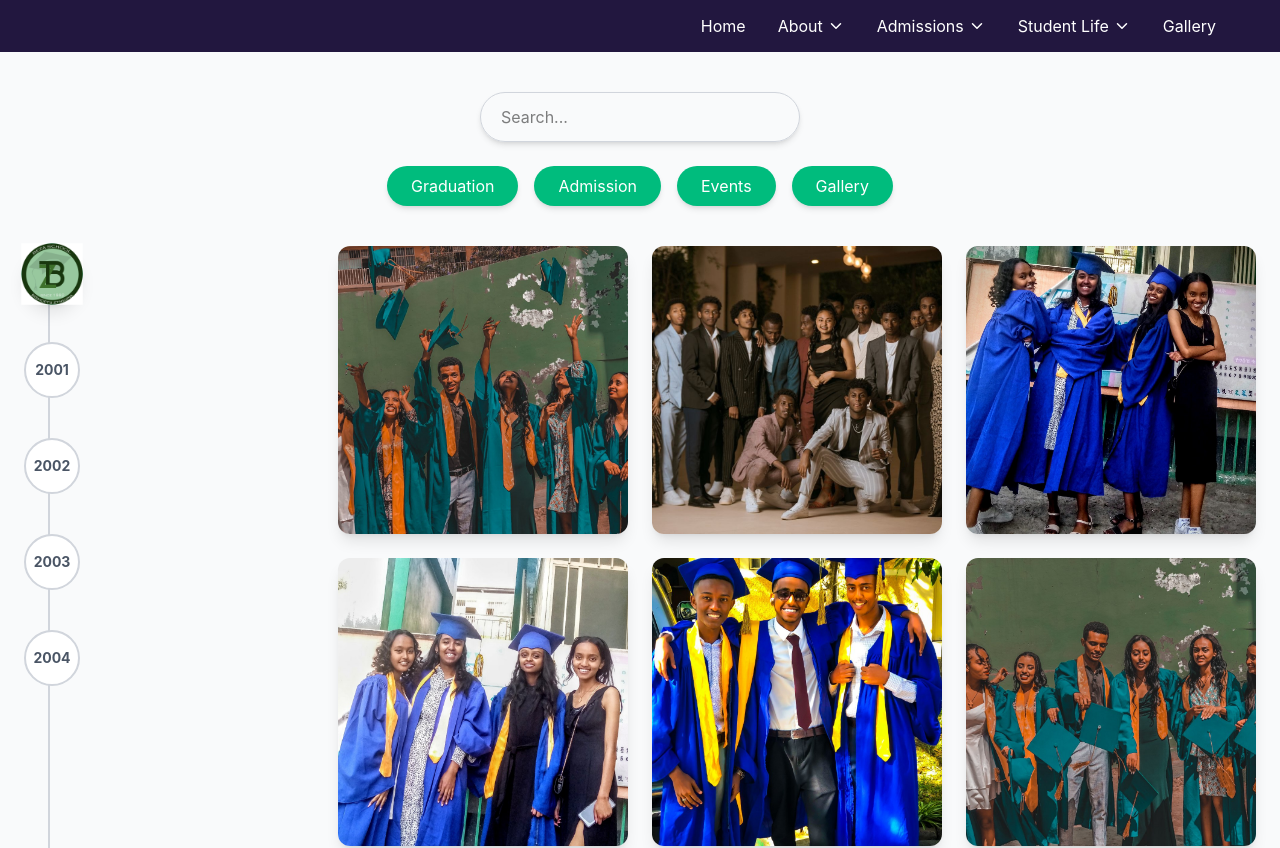
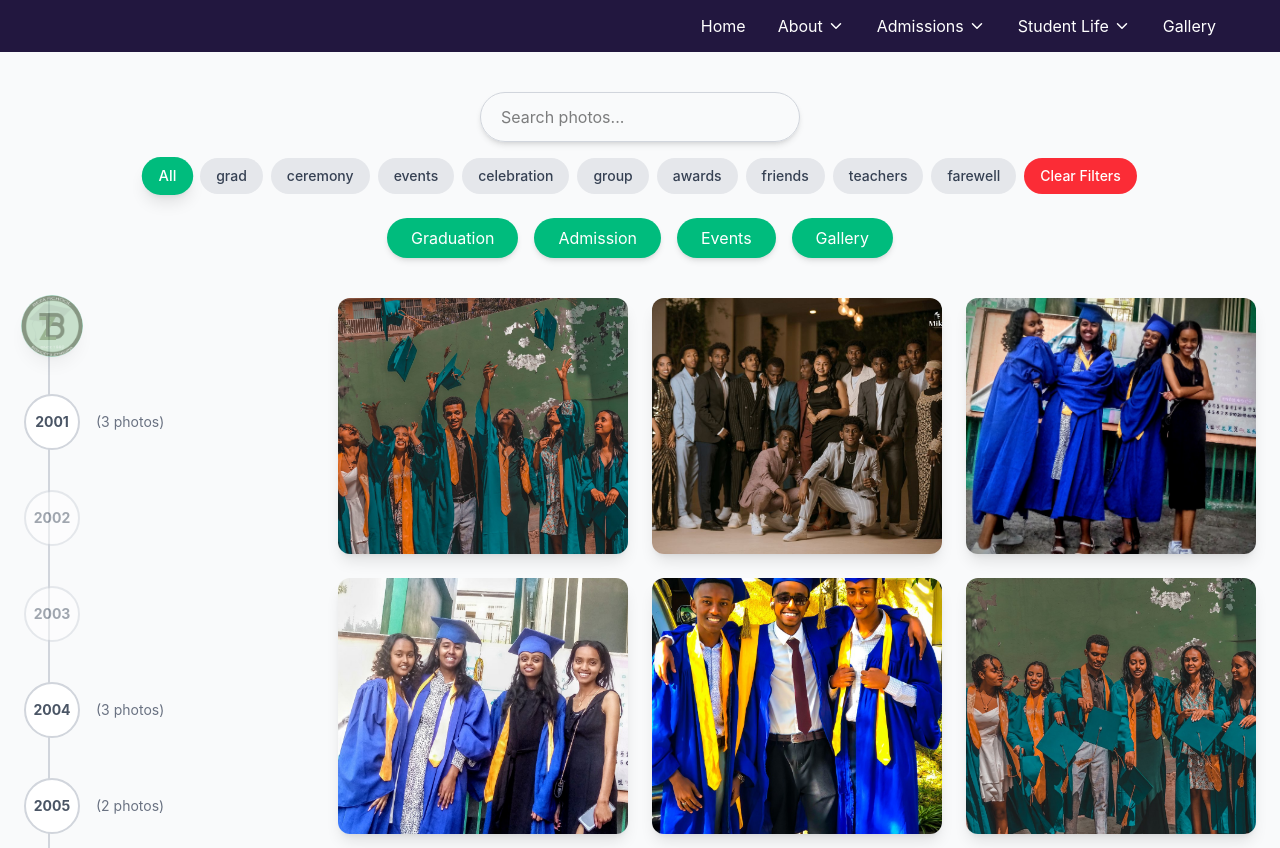
Before and after one commit to amans96/beza-, a React (Vite) app: page /gallery in a window 1280 px wide. Shown: the top 848 px of the page. Built offline with nearby package versions, Linux system fonts and the light colour scheme.

Commit message:
refactored header.jsx

```diff
--- a/src/components/Header.jsx
+++ b/src/components/Header.jsx
@@ -11,30 +11,95 @@ import img9 from "../assets/image9.jpg";
 
 export default function Timeline() {
   const [activeYear, setActiveYear] = useState(2000);
+  const [activeTag, setActiveTag] = useState("All");
+  const [search, setSearch] = useState("");
 
-  const years = Array.from({ length: 5 }, (_, i) => 2000 + i);
+  // Generate years from 2000 to 2005
+  const years = Array.from({ length: 6 }, (_, i) => 2000 + i);
 
-  const Photo = [
-    { id: "photo1", real: img1, disc: "Graduation ceremony 2001 batch" },
-    { id: "photo2", real: img2, disc: "Students celebrating after exams" },
-    { id: "photo3", real: img3, disc: "Class group photo on campus" },
-    { id: "photo4", real: img4, disc: "Award distribution moment" },
-    { id: "photo5", real: img5, disc: "Friends during graduation day" },
-    { id: "photo6", real: img6, disc: "Teachers and students together" },
-    { id: "photo7", real: img7, disc: "Campus celebration event" },
-    { id: "photo9", real: img9, disc: "Final farewell group photo" },
+  const photos = [
+    { id: "photo1", real: img1, disc: "Graduation ceremony 2001 batch", year: 2004, tags: ["grad", "ceremony"] },
+    { id: "photo2", real: img2, disc: "Students celebrating after exams", year: 2004, tags: ["events", "celebration"] },
+    { id: "photo3", real: img3, disc: "Class group photo on campus", year: 2001, tags: ["grad", "group"] },
+    { id: "photo4", real: img4, disc: "Award distribution moment", year: 2005, tags: ["ceremony", "awards"] },
+    { id: "photo5", real: img5, disc: "Friends during graduation day", year: 2005, tags: ["grad", "friends"] },
+    { id: "photo6", real: img6, disc: "Teachers and students together", year: 2001, tags: ["events", "teachers"] },
+    { id: "photo7", real: img7, disc: "Campus celebration event", year: 2001, tags: ["events", "celebration"] },
+    { id: "photo9", real: img9, disc: "Final farewell group photo", year: 2004, tags: ["grad", "farewell"] },
   ];
+
+  // Get unique tags from all photos
+  const allTags = ["All", ...new Set(photos.flatMap(photo => photo.tags))];
+
+  // Filter photos based on year, tag, and search
+  const filteredPhotos = photos.filter(photo => {
+    const yearMatch = activeYear === 2000 || photo.year === activeYear;
+    const tagMatch = activeTag === "All" || photo.tags.includes(activeTag);
+    const searchMatch = photo.disc.toLowerCase().includes(search.toLowerCase());
+    return yearMatch && tagMatch && searchMatch;
+  });
+
+  // Check if there are any photos after filtering
+  const hasPhotos = filteredPhotos.length > 0;
+
+  // Handle year click
+  const handleYearClick = (year) => {
+    setActiveYear(year);
+  };
+
+  // Handle tag click
+  const handleTagClick = (tag) => {
+    setActiveTag(tag);
+  };
+
+  // Handle search input
+  const handleSearchChange = (e) => {
+    setSearch(e.target.value);
+  };
+
+  // Clear all filters
+  const clearFilters = () => {
+    setActiveYear(2000);
+    setActiveTag("All");
+    setSearch("");
+  };
 
   return (
     <div className="w-full min-h-screen bg-gray-50">
 
-      {/* ================= SEARCH BAR ================= */}
-      <div className="flex justify-center pt-10">
+      {/* ================= SEARCH AND FILTERS ================= */}
+      <div className="flex flex-col items-center pt-10 space-y-4">
+        {/* Search Bar */}
         <input
           type="text"
-          placeholder="Search..."
+          placeholder="Search photos..."
+          value={search}
+          onChange={handleSearchChange}
           className="w-80 px-5 py-3 rounded-full border border-gray-300 shadow-md outline-none focus:ring-2 focus:ring-emerald-500"
         />
+
+        {/* Tag Filters */}
+        <div className="flex flex-wrap justify-center gap-2">
+          {allTags.map((tag) => (
+            <button
+              key={tag}
+              onClick={() => handleTagClick(tag)}
+              className={`px-4 py-2 rounded-full text-sm font-medium transition-all ${
+                activeTag === tag
+                  ? "bg-emerald-500 text-white shadow-lg scale-105"
+                  : "bg-gray-200 text-gray-700 hover:bg-gray-300"
+              }`}
+            >
+              {tag}
+            </button>
+          ))}
+          <button
+            onClick={clearFilters}
+            className="px-4 py-2 rounded-full text-sm font-medium bg-red-500 text-white hover:bg-red-600 transition-all"
+          >
+            Clear Filters
+          </button>
+        </div>
       </div>
 
       {/* ================= NAVIGATION ================= */}
@@ -59,58 +124,95 @@ export default function Timeline() {
 
           {years.map((year) => {
             const isActive = activeYear === year;
+            // Check if there are photos for this year
+            const hasPhotosForYear = photos.some(photo => photo.year === year);
 
             return (
               <div
                 key={year}
-                onClick={() => setActiveYear(year)}
-                className="relative z-10 flex items-center mb-10 cursor-pointer"
+                onClick={() => handleYearClick(year)}
+                className={`relative z-10 flex items-center mb-10 cursor-pointer ${
+                  !hasPhotosForYear ? "opacity-50" : ""
+                }`}
               >
                 <div
                   className={`w-14 h-14 rounded-full flex items-center justify-center transition-all duration-300 ${
                     isActive
                       ? "bg-emerald-500 scale-110 shadow-lg"
-                      : "bg-white border-2 border-gray-300"
+                      : "bg-white border-2 border-gray-300 hover:border-emerald-500"
                   }`}
                 >
                   {isActive ? (
-                    <img src={Logo} alt="logo" className="w-14 h-14" />
+                    <img src={Logo} alt="logo" className="w-14 h-14 rounded-full" />
                   ) : (
                     <span className="text-sm font-bold text-gray-600">
                       {year}
                     </span>
                   )}
                 </div>
+                {hasPhotosForYear && (
+                  <div className="ml-4 text-sm text-gray-500">
+                    ({photos.filter(p => p.year === year).length} photos)
+                  </div>
+                )}
               </div>
             );
           })}
         </div>
 
-        {/* CENTER: IMAGES */}
+
         <div className="md:col-span-3 flex justify-center">
           <div className="grid grid-cols-1 sm:grid-cols-2 lg:grid-cols-3 gap-6 w-full max-w-6xl">
-          {Photo.map((item) => (
+            {hasPhotos ? (
+              filteredPhotos.map((item) => (
                 <div
                   key={item.id}
                   id={item.id}
-              className="relative group overflow-hidden rounded-xl shadow-lg"
+                  className="relative group overflow-hidden rounded-xl shadow-lg transition-transform duration-300 hover:scale-[1.02]"
                 >
                   <img
                     src={item.real}
                     alt={item.disc}
-                className="w-full h-72 object-cover transition duration-300 group-hover:scale-110"
+                    className="w-full h-64 object-cover transition duration-300 group-hover:scale-110"
                   />
 
-              <div className="absolute inset-0 bg-black/0 group-hover:bg-black/60 transition flex items-center justify-center">
-                <p className="text-white opacity-0 group-hover:opacity-100 transition text-center px-4">
+                  <div className="absolute inset-0 bg-black/0 group-hover:bg-black/60 transition duration-300 flex flex-col items-center justify-center">
+                    <p className="text-white opacity-0 group-hover:opacity-100 transition duration-300 text-center px-4 font-medium">
                       {item.disc}
                     </p>
+                    <div className="flex flex-wrap gap-1 mt-2 opacity-0 group-hover:opacity-100 transition duration-300">
+                      {item.tags.map((tag) => (
+                        <span
+                          key={tag}
+                          className="px-2 py-1 bg-emerald-500 text-white text-xs rounded-full"
+                        >
+                          {tag}
+                        </span>
+                      ))}
                     </div>
                   </div>
-          ))}
+                </div>
+              ))
+            ) : (
+              // No results message
+              <div className="col-span-full flex flex-col items-center justify-center py-20">
+
+
+                <button
+                  onClick={clearFilters}
+                  className="mt-4 px-6 py-2 bg-emerald-500 text-white rounded-full hover:bg-emerald-600 transition"
+                >
+                  Clear all filters
+                </button>
+              </div>
+            )}
+          </div>
+        </div>
       </div>
 
-      </div>
+      {/* ================= STATISTICS ================= */}
+      <div className="mt-10 px-6 pb-8">
+
       </div>
     </div>
   );
--- a/src/components/Images.jsx
+++ b/src/components/Images.jsx
@@ -8,72 +8,7 @@ import img6 from '../assets/image6.jpg'
 import img7 from '../assets/image7.jpg'
 import img9 from '../assets/image9.jpg'
 export default function Images(){
-   const Photo = [
-  {
-    id: "photo1",
-    real: img1,
-    disc: "Graduation ceremony 2001 batch",
-  },
-  {
-    id: "photo2",
-    real: img2,
-    disc: "Students celebrating after exams",
-  },
-  {
-    id: "photo3",
-    real: img3,
-    disc: "Class group photo on campus",
-  },
-  {
-    id: "photo4",
-    real: img4,
-    disc: "Award distribution moment",
-  },
-  {
-    id: "photo5",
-    real: img5,
-    disc: "Friends during graduation day",
-  },
-  {
-    id: "photo6",
-    real: img6,
-    disc: "Teachers and students together",
-  },
-  {
-    id: "photo7",
-    real: img7,
-    disc: "Campus celebration event",
-  },
-  {
-    id: "photo9",
-    real: img9,
-    disc: "Final farewell group photo",
-  },
-];
-    return(
-        <div className="grid grid-cols-1 md:grid-cols-3 gap-6 p-6">
-  {Photo.map((item) => (
-    <div
-      key={item.id}
-      id={item.id}
-      className="relative group overflow-hidden rounded-xl shadow-lg"
-    >
-      {/* Image */}
-      <img
-        src={item.real}
-        alt={item.disc}
-        className="w-full h-72 object-cover transform transition duration-300 group-hover:scale-110"
-      />
 
-      {/* Overlay */}
-      <div className="absolute inset-0 bg-black bg-opacity-0 group-hover:bg-opacity-60 transition duration-300 flex items-center justify-center">
-        <p className="text-white text-center px-4 opacity-0 group-hover:opacity-100 transition duration-300 text-lg font-medium">
-          {item.disc}
-        </p>
-      </div>
-    </div>
-  ))}
-</div>
-    )
+
 
 }
```
Lines whose indentation alone changed are shown as unchanged.
